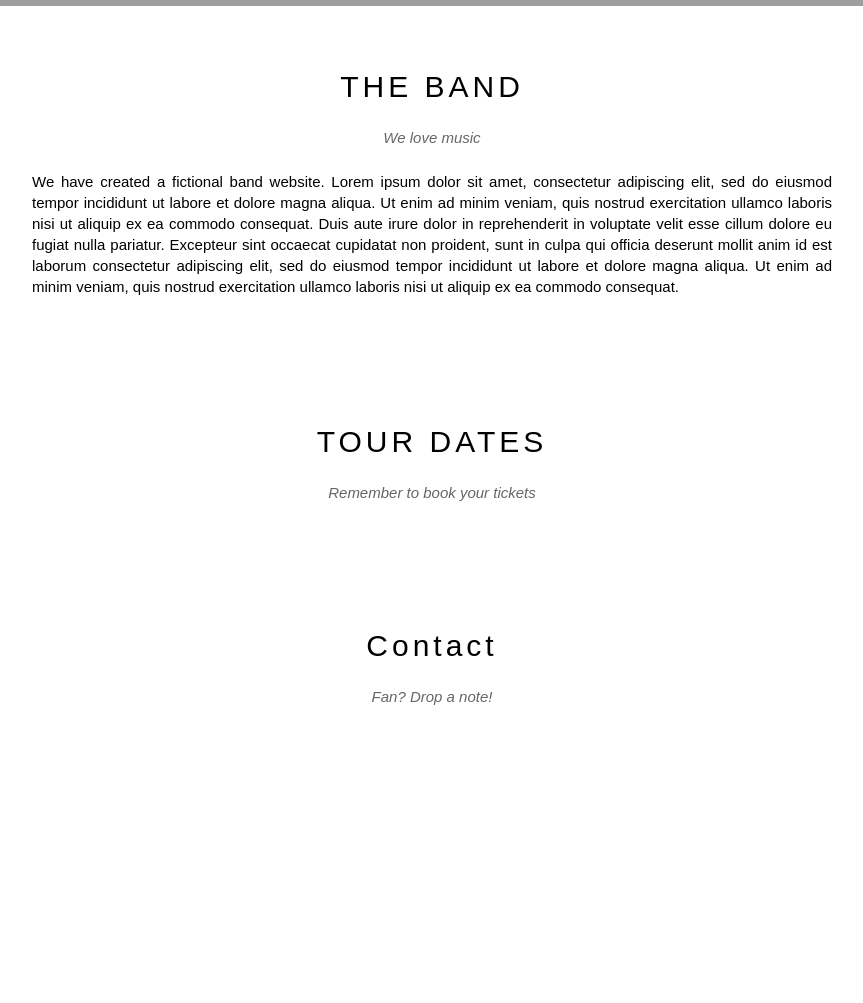
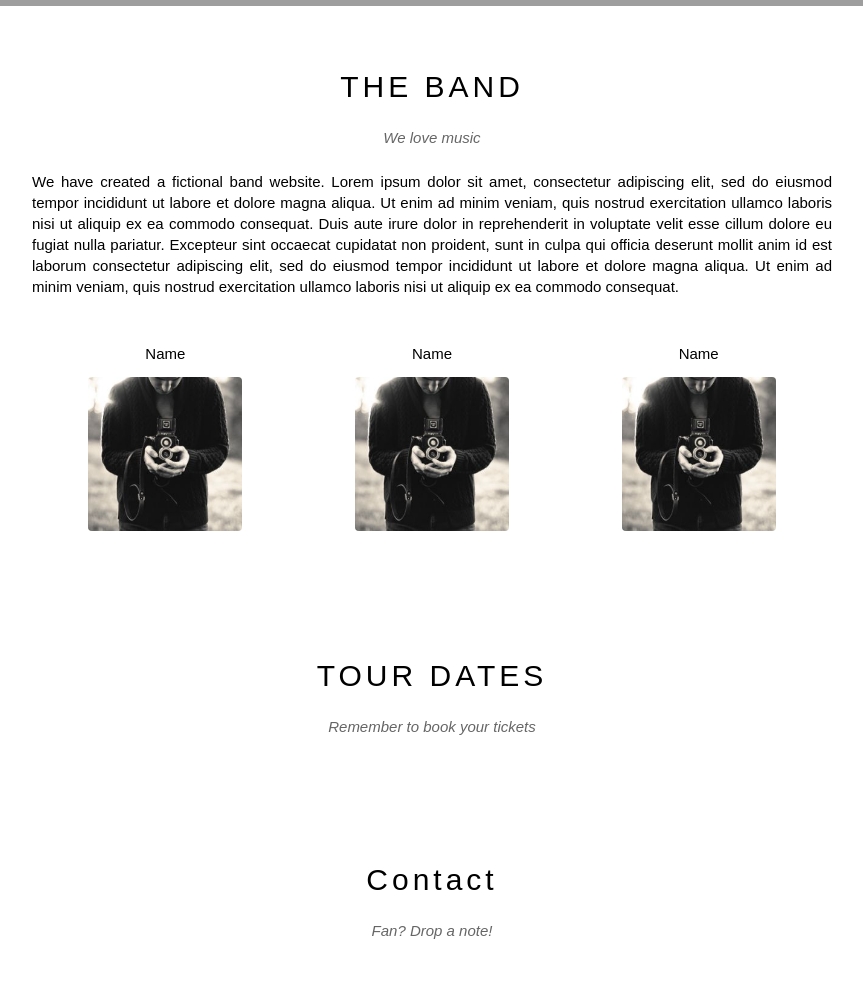
Before and after one commit to daominhtien2k1/theband_f8course, a plain HTML site: page index.html in a window 1280 px wide. Shown: the part 680-1683 px from the top of the page, without its empty margins (208-1071 px from the left). Before the commit the page ends 1449 px from the top, so only its background shows below. Drawn offline with Linux system fonts and the light colour scheme; grey boxes are pictures that could not be loaded.

Commit message:
74.Team section CSS

```diff
--- a/assets/css/style.css
+++ b/assets/css/style.css
@@ -90,7 +90,7 @@ html{
     min-height: 500px;
     background-color: rgba(34, 30, 30, 0.78);
     margin-top: 46px;
-    padding-top: 50%; /* 50% theo width của chính nó */
+    padding-top: 50%;
     background-image: url('/assets/img/slider/slider1.jpg');
     background-position: top center;
     background-size: cover;
@@ -139,3 +139,24 @@ html{
     text-align: justify;
     line-height: 1.4;
 }
+#content .members-list{
+    margin-top: 48px;
+    /*overflow: hidden; !* sửa lỗi do float gây ra*!*/
+}
+#content .member-item{
+    float: left; /* di chuyển chuột vào inspect members-list lại thấy không ôm 3 con member-item vì thẻ float chui ra mặt phẳng khác, và cha co lại. Cách sửa:  overflow: hidden  */
+    width: 33.333333%;
+    text-align: center;
+}
+#content .member-name{
+     font-size: 15px;
+
+}
+#content .member-img{
+    width: 154px;
+    margin-top: 15px;
+    border-radius: 4px;
+}
+.clear{
+    clear: both;  /* sửa lỗi do float gây ra */
+}
--- a/index.html
+++ b/index.html
@@ -45,6 +45,21 @@
                 tempor incididunt ut labore et dolore magna aliqua. Ut enim ad minim
                 veniam, quis nostrud exercitation ullamco laboris nisi ut aliquip ex
                 ea commodo consequat.</p>
+            <div class="members-list">
+                <div class="member-item">
+                    <p class="member-name">Name</p>
+                    <img src="./assets/img/band/member1.jpg" class="member-img">
+                </div>
+                <div class="member-item">
+                    <p class="member-name">Name</p>
+                    <img src="./assets/img/band/member1.jpg" class="member-img">
+                </div>
+                <div class="member-item">
+                    <p class="member-name">Name</p>
+                    <img src="./assets/img/band/member1.jpg" class="member-img">
+                </div>
+                <div class="clear"></div>
+            </div>
         </div>
         <div class="content-section">
             <h2 class="section-heading">TOUR DATES</h2>
```
Also changed, not shown: assets/img/band/member1.jpg (added).
